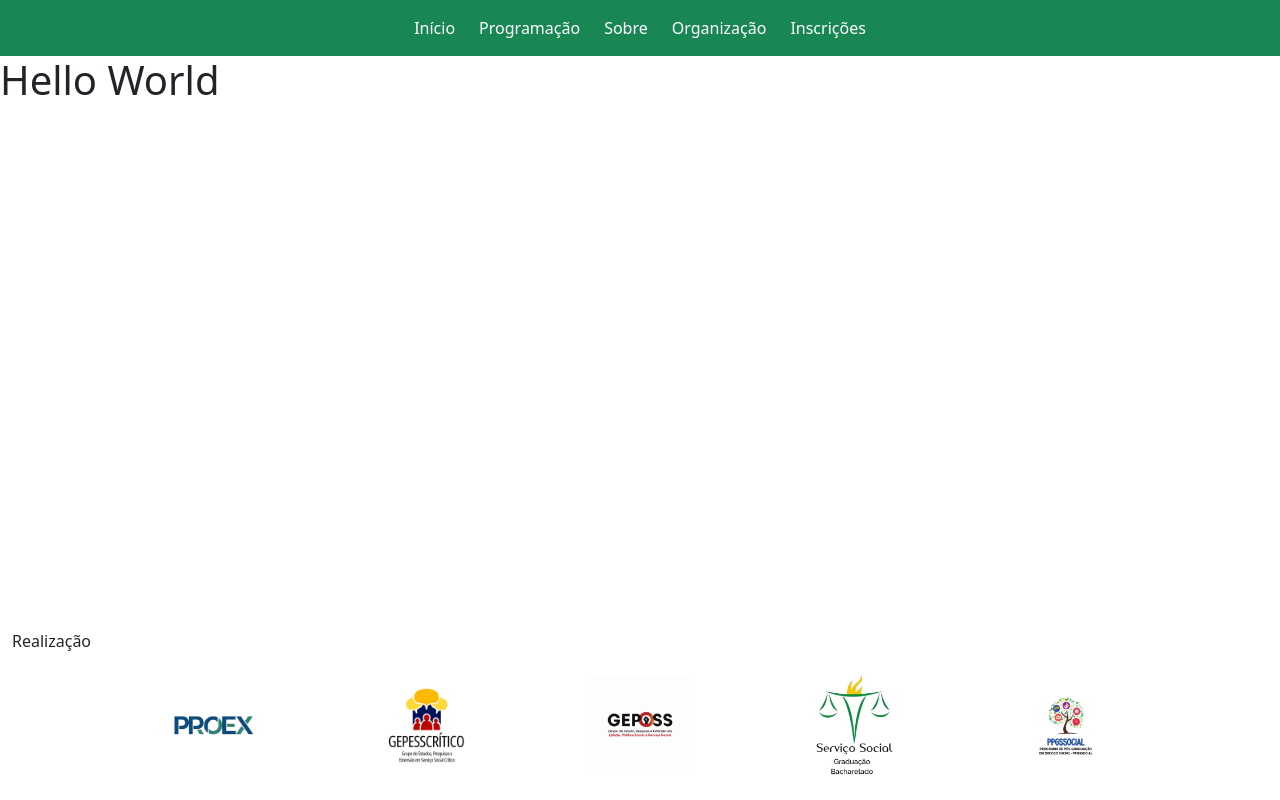
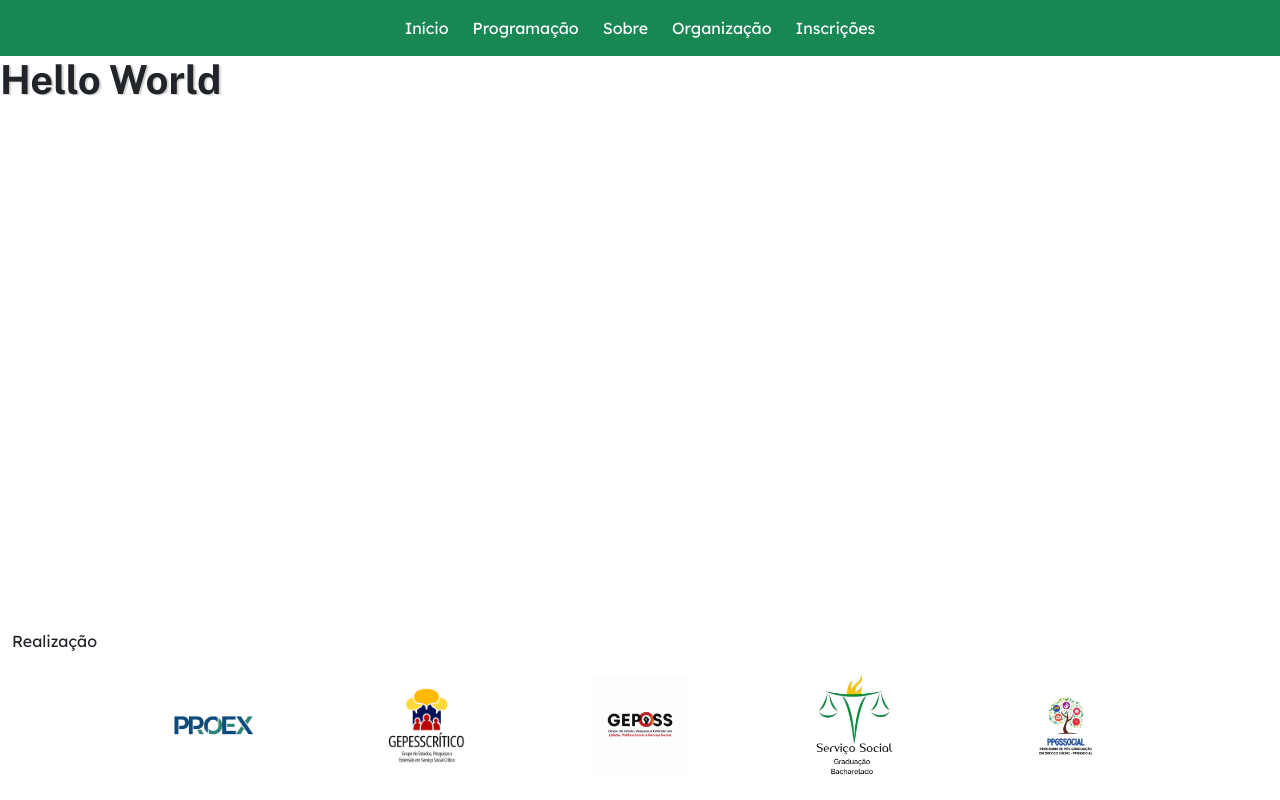
Before and after one commit to jademenezes/cpscdiv-web, a React (Vite) app: page / in a window 1280 px wide. Built offline with nearby package versions, Linux system fonts and the light colour scheme.

Commit message:
Custom fonts added

```diff
--- a/package.json
+++ b/package.json
@@ -10,6 +10,8 @@
     "preview": "vite preview"
   },
   "dependencies": {
+    "@fontsource/lexend": "^5.2.9",
+    "@fontsource/public-sans": "^5.2.6",
     "@popperjs/core": "^2.11.8",
     "bootstrap": "^5.3.8",
     "react": "^19.1.1",
--- a/src/index.css
+++ b/src/index.css
@@ -1,3 +1,17 @@
+@import '@fontsource/lexend';
+@import '@fontsource/public-sans/700.css';
+
+body {
+  font-family: 'Lexend', sans-serif;
+}
+
+h1,
+h2,
+h3 {
+  font-family: 'Public Sans', sans-serif;
+  text-shadow: 2px 1px 1px lightgray;
+}
+
 .navbar-white .nav-link {
   color: white !important;
   color: rgba(255, 255, 255);
```
Also changed, not shown: 1 other file (tests, documents, lock files or other folders).
